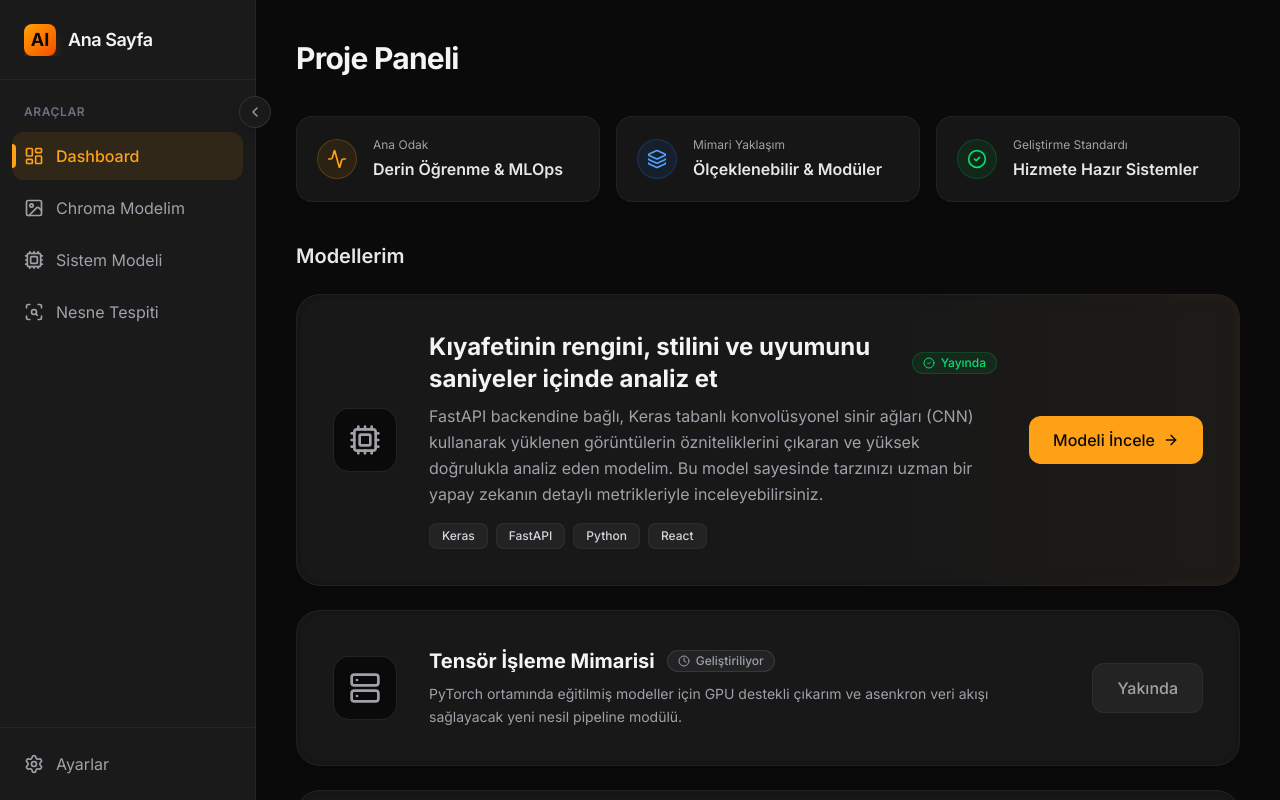
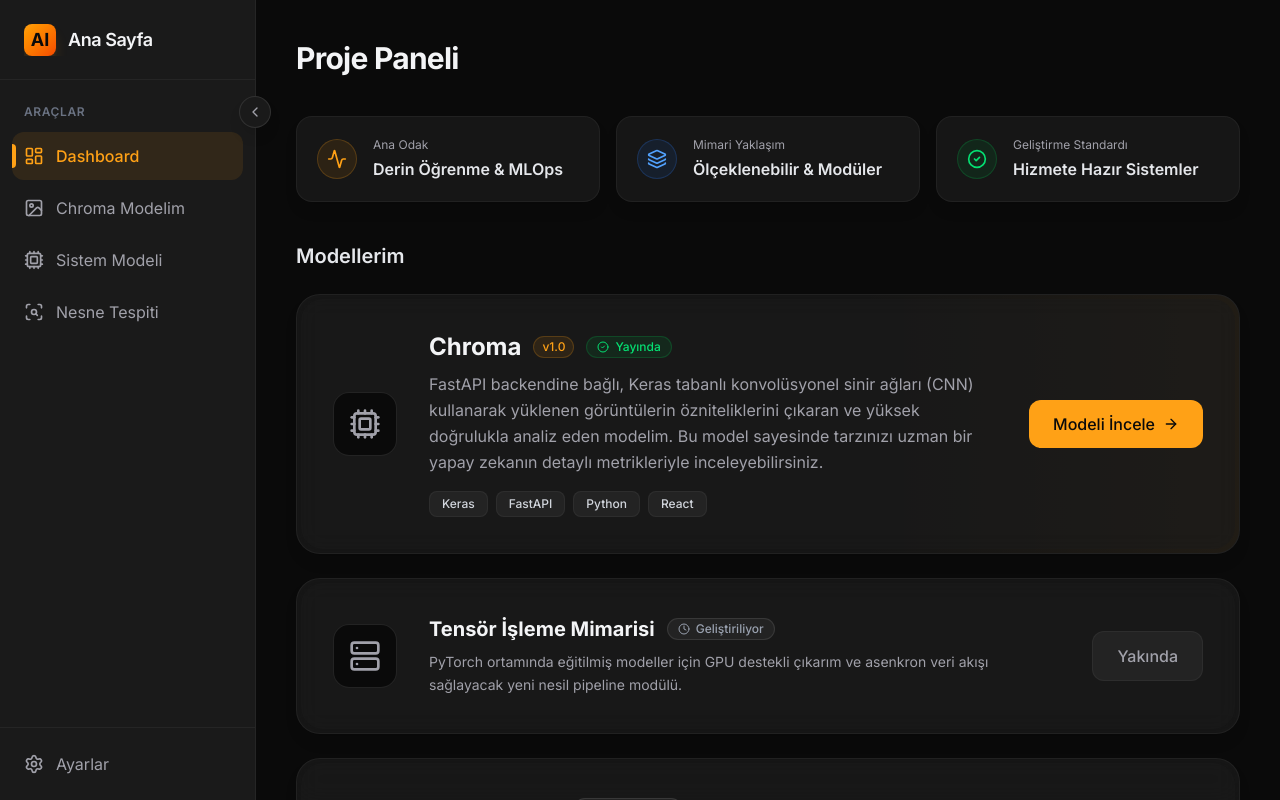
Before and after one commit to omerfarukpirhasanoglu/pirhasanoglu.com, a Next.js app: page /dashboard in a window 1280 px wide. Built offline with nearby package versions, Linux system fonts and the light colour scheme.

Commit message:
tittle changing

```diff
--- a/src/app/dashboard/page.tsx
+++ b/src/app/dashboard/page.tsx
@@ -73,7 +73,12 @@ export default function DashboardPage() {
             {/*contents*/}
             <div className="flex-1">
               <div className="flex items-center gap-3 mb-2">
-                <h3 className="text-2xl font-bold text-gray-100">Kıyafetinin rengini, stilini ve uyumunu saniyeler içinde analiz et</h3>
+                <h3 className="text-2xl font-bold text-gray-100 flex items-center gap-3">
+                  Chroma
+                  <span className="text-xs font-medium px-2 py-0.5 rounded-full bg-accent/10 border border-accent/20 text-accent">
+                    v1.0
+                  </span>
+                </h3>
                 <span className="px-2.5 py-0.5 rounded-full bg-green-500/10 border border-green-500/20 text-green-400 text-xs font-medium flex items-center gap-1.5">
                   <CheckCircle2 className="w-3 h-3" /> Yayında
                 </span>
--- a/src/app/dashboard/tool-1/page.tsx
+++ b/src/app/dashboard/tool-1/page.tsx
@@ -5,6 +5,7 @@ export default function Tool1Page() {
     <div className="w-full animate-in fade-in slide-in-from-bottom-4 duration-500">
       <ImageAnalyzer
         title="Chroma"
+        titleBadge="v1.0"
         description="Kıyafetinizi yapay zeka ile görün. Stil, renk uyumu ve moda puanı hakkında anında geri bildirim alın."
       />
     </div>
--- a/src/components/features/ImageAnalyzer.tsx
+++ b/src/components/features/ImageAnalyzer.tsx
@@ -47,6 +47,7 @@ interface AnalysisResult {
 
 interface ImageAnalyzerProps {
   title: string;
+  titleBadge?: string;
   description: string;
 }
 
@@ -62,7 +63,7 @@ function rgbToCss(rgb: number[]): string {
   return `rgb(${rgb[0]}, ${rgb[1]}, ${rgb[2]})`;
 }
 
-export default function ImageAnalyzer({ title, description }: ImageAnalyzerProps) {
+export default function ImageAnalyzer({ title, titleBadge, description }: ImageAnalyzerProps) {
   const [selectedFile, setSelectedFile] = useState<File | null>(null);
   const [previewUrl, setPreviewUrl] = useState<string | null>(null);
   const [isLoading, setIsLoading] = useState(false);
@@ -116,7 +117,14 @@ export default function ImageAnalyzer({ title, description }: ImageAnalyzerProps
 
       {/* Başlık */}
       <div>
-        <h2 className="text-2xl font-bold tracking-tight text-gray-100">{title}</h2>
+        <h2 className="text-2xl font-bold tracking-tight text-gray-100 flex items-center gap-3">
+          {title}
+          {titleBadge && (
+            <span className="text-xs font-medium px-2 py-0.5 rounded-full bg-accent/10 border border-accent/20 text-accent">
+              {titleBadge}
+            </span>
+          )}
+        </h2>
         <p className="text-textMuted mt-1">{description}</p>
       </div>
 
```
